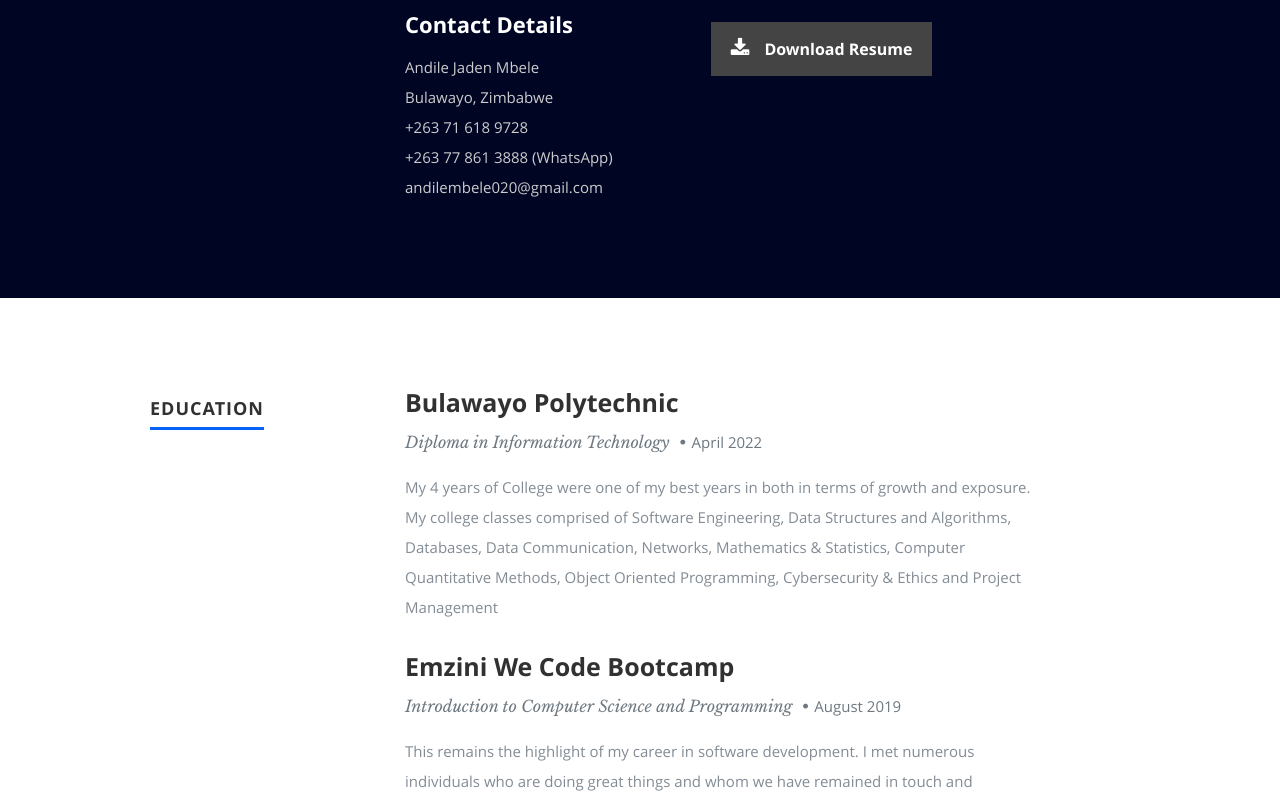
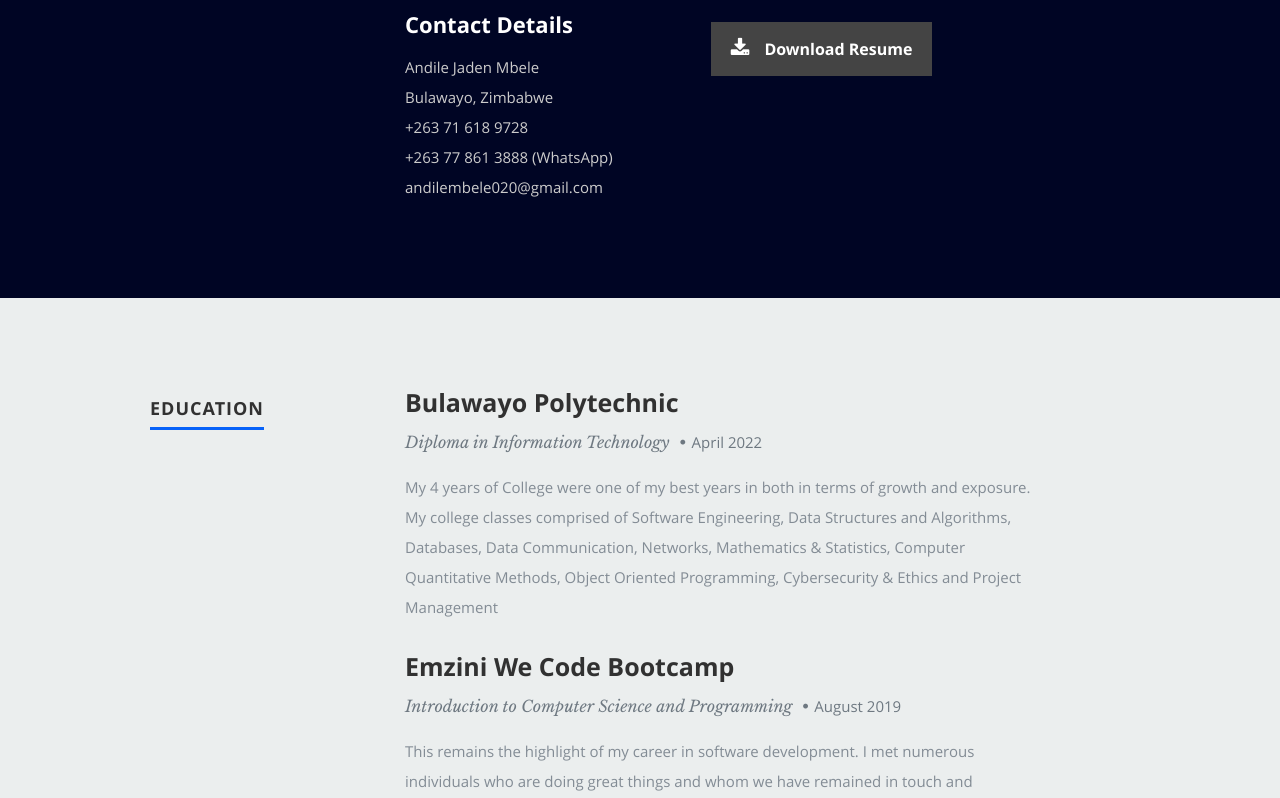
Before and after one commit to xeroxzen/resume-in-react, a React (Create React App) app: page / in a window 1280 px wide. Shown: the part 1018-1816 px from the top of the page. Built offline with nearby package versions, Linux system fonts and the light colour scheme.

Commit message:
color change

```diff
--- a/public/css/layout.css
+++ b/public/css/layout.css
@@ -243,8 +243,9 @@ ul#nav li.current a { color: #fe6928; }
 /* ------------------------------------------------------------------ */
 
 #resume {
-   background: #fff;
-   /* background: #ebeeee; */
+   /* background: #fff; */
+   /* opacity:0.9; */
+   background: #ebeeee;
    padding-top: 90px;
    padding-bottom: 72px;
    overflow: hidden;
@@ -284,6 +285,7 @@ ul#nav li.current a { color: #fe6928; }
    margin-right: 5px;
    margin-left: 5px;
 }
+
 #resume .date {
    font: 15px/24px 'opensans-regular', sans-serif;
    margin-top: 6px;
```
